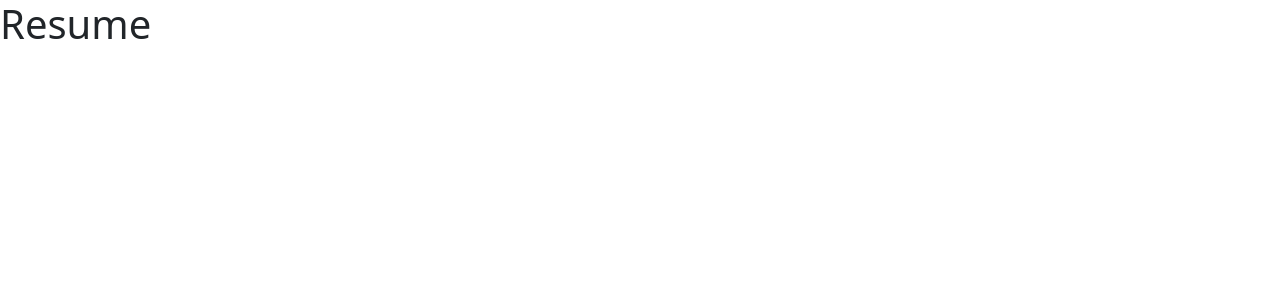
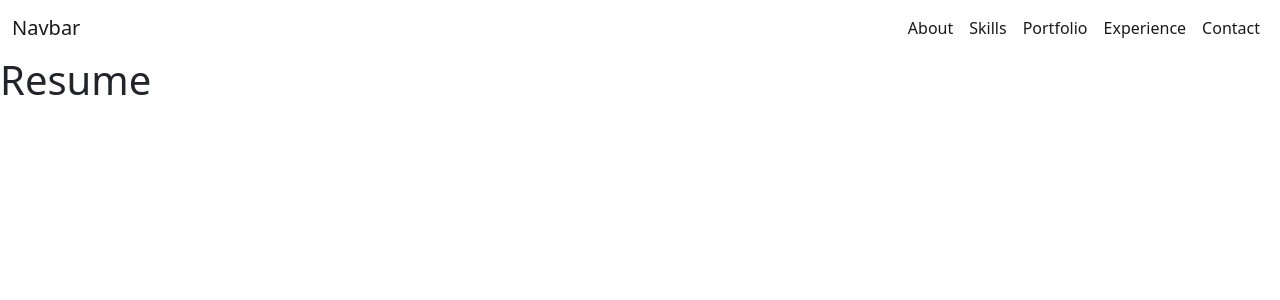
Before and after one commit to AkshayS05/ResumeWithAngular, an Angular app: page / in a window 1280 px wide. Shown: the top 300 px of the page. Built offline with nearby package versions, Linux system fonts and the light colour scheme.

Commit message:
add the navbar elements

```diff
--- a/src/app/app.component.html
+++ b/src/app/app.component.html
@@ -1 +1,2 @@
+<app-header></app-header>
 <h1>Resume</h1>
--- a/src/app/app.module.ts
+++ b/src/app/app.module.ts
@@ -2,10 +2,12 @@
 import { BrowserModule } from '@angular/platform-browser';
 
 import { AppComponent } from './app.component';
+import { HeaderComponent } from './components/header/header.component';
 
 @NgModule({
   declarations: [
-    AppComponent
+    AppComponent,
+    HeaderComponent
   ],
   imports: [
     BrowserModule
--- /dev/null
+++ b/src/app/components/header/header.component.html
@@ -0,0 +1,30 @@
+<nav class="navbar navbar-expand-lg bg-body-tertiary navbar-light">
+  <div class="container-fluid">
+    <a class="navbar-brand" href="#">Navbar</a>
+    <button class="navbar-toggler" type="button" data-bs-toggle="collapse" data-bs-target="#navbarSupportedContent" aria-controls="navbarSupportedContent" aria-expanded="false" aria-label="Toggle navigation">
+      <span class="navbar-toggler-icon"></span>
+    </button>
+    <div class="collapse navbar-collapse" id="navbarSupportedContent">
+      <ul class="navbar-nav ms-auto mb-2 mb-lg-0">
+
+        <li class="nav-item">
+          <a class="nav-link active" aria-current="page" href="#">About</a>
+        </li>
+        <li class="nav-item">
+          <a class="nav-link active" aria-current="page" href="#">Skills</a>
+        </li>
+        <li class="nav-item">
+          <a class="nav-link active" aria-current="page" href="#">Portfolio</a>
+        </li>
+        <li class="nav-item">
+          <a class="nav-link active" aria-current="page" href="#">Experience</a>
+        </li>
+        <li class="nav-item">
+          <a class="nav-link active" aria-current="page" href="#">Contact</a>
+        </li>
+
+      </ul>
+
+    </div>
+  </div>
+</nav>
```
Also changed, not shown: src/app/components/header/header.component.ts (added, +10 -0 lines), src/app/components/header/header.component.css (added).
